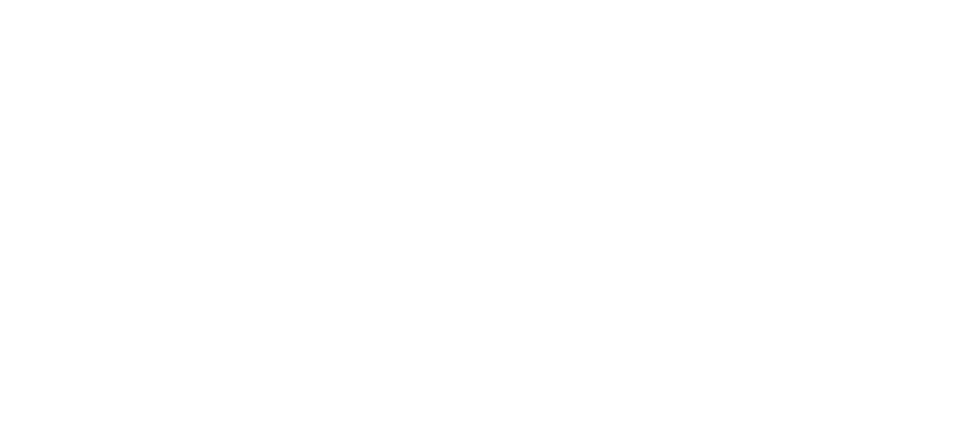
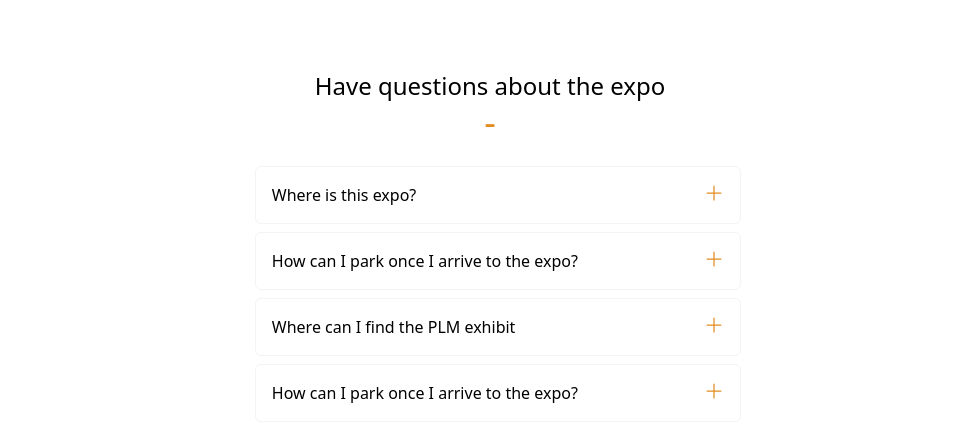
Before and after one commit to Moamin-AbuEwaida/weichie-technical-assessment, a React (Create React App) app: page / in a window 1280 px wide. Shown: the part 1546-1988 px from the top of the page, without its empty margins (150-1129 px from the left). Before the commit the page ends 1584 px from the top, so only its background shows below. Built offline with nearby package versions, Linux system fonts and the light colour scheme.

Commit message:
questions component

```diff
--- a/src/App.js
+++ b/src/App.js
@@ -1,6 +1,7 @@
 import About from './components/About';
 import Agenda from './components/Agenda';
 import Navbar from './components/Navbar';
+import Questions from './components/Questions';
 import Speakers from './components/Speakers';
 
 function App() {
@@ -10,6 +11,7 @@
       <About />
       <Speakers />
       <Agenda />
+      <Questions />
     </div>
   );
 }
--- a/src/components/Agenda.jsx
+++ b/src/components/Agenda.jsx
@@ -27,7 +27,7 @@
 
 const Agenda = () => {
   return (
-    <div className="w-full p-8">
+    <div className="w-full p-8" id="agenda">
       {/* upper part */}
       <div>
         <h1 className="w-full text-center text-2xl">Our Agenda</h1>
--- a/src/components/Navbar.jsx
+++ b/src/components/Navbar.jsx
@@ -23,25 +23,25 @@
             className="cursor-pointer hover:border-[#E38C20] hover:border-b-2"
             id="about"
           >
-            About
+            <a href="#about">About</a>
           </li>
           <li
             className="cursor-pointer hover:border-[#E38C20] hover:border-b-2"
             id="speakers"
           >
-            Speakers
+            <a href="#speakers">Speakers</a>
           </li>
           <li
             className="cursor-pointer hover:border-[#E38C20] hover:border-b-2"
             id="agenda"
           >
-            Agenda
+            <a href="#agenda">Agenda</a>
           </li>
           <li
             className="cursor-pointer hover:border-[#E38C20] hover:border-b-2"
             id="information"
           >
-            Information
+            <a href="#information">Information</a>
           </li>
         </ul>
       </div>
--- /dev/null
+++ b/src/components/Questions.jsx
@@ -0,0 +1,55 @@
+import React from "react";
+import { BsPlusLg } from "react-icons/bs";
+
+// questions array
+const questions = [
+  {
+    id: 1,
+    text: "Where is this expo?",
+    icon: <BsPlusLg />,
+  },
+  {
+    id: 2,
+    text: "How can I park once I arrive to the expo? ",
+    icon: <BsPlusLg />,
+  },
+  {
+    id: 3,
+    text: "Where can I find the PLM exhibit",
+    icon: <BsPlusLg />,
+  },
+  {
+    id: 4,
+    text: "How can I park once I arrive to the expo?",
+    icon: <BsPlusLg />,
+  },
+];
+
+const Questions = () => {
+  return (
+    <div className="w-full p-8">
+      {/* upper part */}
+      <div>
+        <h1 className="w-full text-center text-2xl">
+          Have questions about the expo
+        </h1>
+        <div className="w-full text-center text-[#E38C20] text-4xl">-</div>
+      </div>
+      {/* lower part */}
+      <div className="w-[80%] md:[60%] lg:w-[40%] justify-center items-center mx-auto py-4">
+        {/* mapping through the questions array */}
+        {questions.map((qu, i) => (
+          <div
+            className="w-full flex justify-between p-4 border border-gray-100 rounded-md m-2"
+            key={i}
+          >
+            <p>{qu.text}</p>
+            <p className="text-[#E38C20] text-xl">{qu.icon}</p>
+          </div>
+        ))}
+      </div>
+    </div>
+  );
+};
+
+export default Questions;
```
